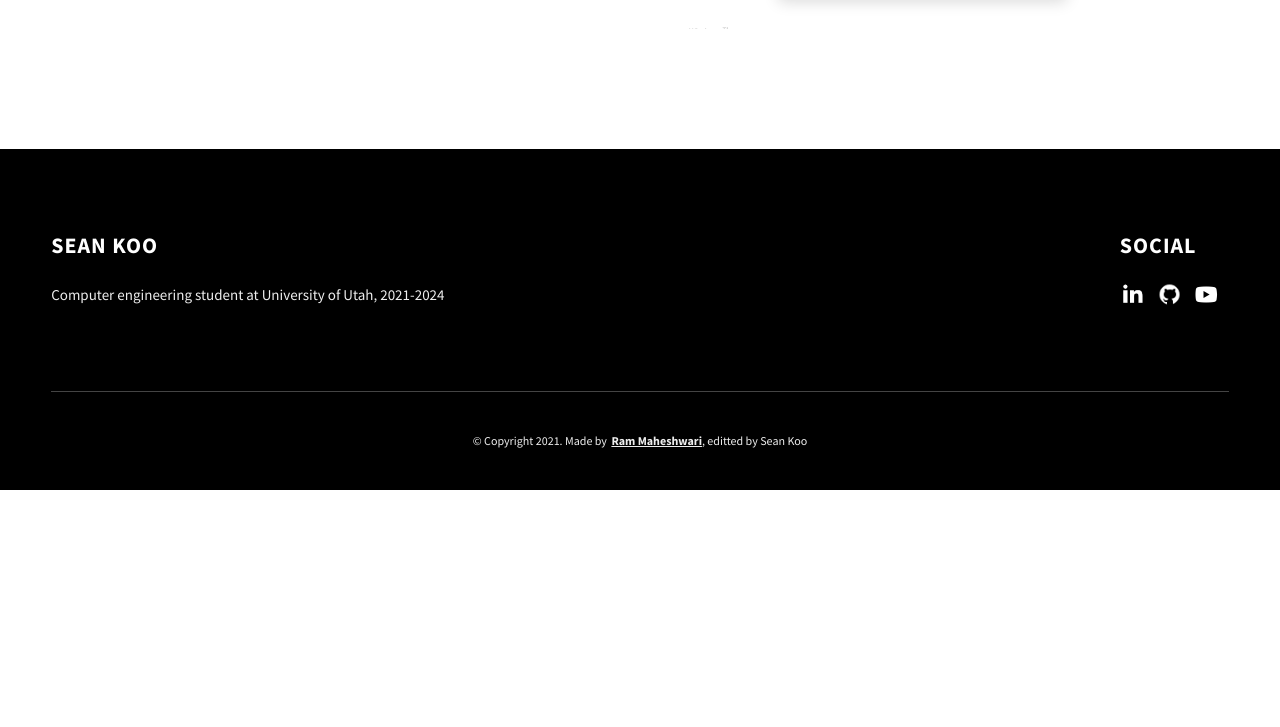
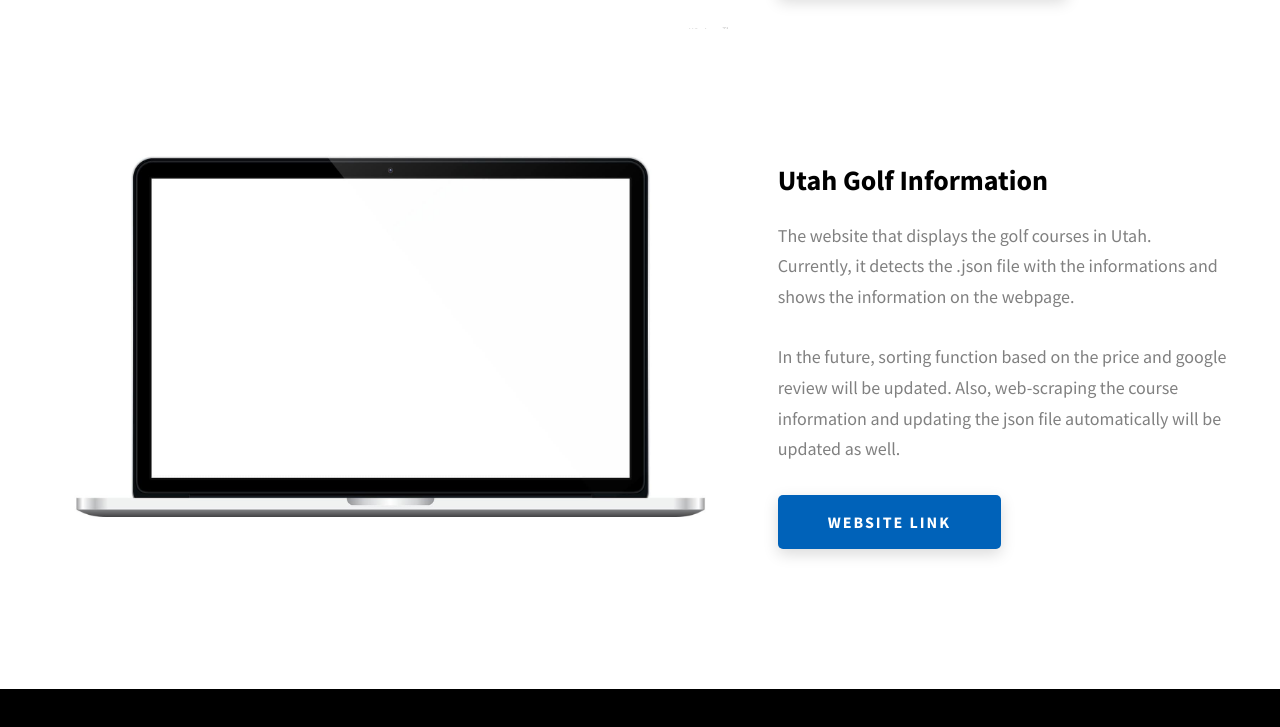
Before and after one commit to seankooo/Portfolio, a website: page index.html in a window 1280 px wide. Shown: the part 4998-5725 px from the top of the page. Before the commit the page ends 5488 px from the top, so only its background shows below. Drawn offline with Linux system fonts and the light colour scheme.

Commit message:
adding golf page

```diff
--- a/index.html
+++ b/index.html
@@ -402,7 +402,7 @@
             </div>
           </div>
 
-          <!-- <div class="projects__row">
+          <div class="projects__row">
             <div class="projects__row-img-cont">
               <img
                 src="./assets/jpeg/project-mockup-example.jpeg"
@@ -412,19 +412,18 @@
               />
             </div>
             <div class="projects__row-content">
-              <h3 class="projects__row-content-title">Online Tetris Game</h3>
-              <p class="projects__row-content-desc">
-                This project is to create a web-based Tetris game instructed from a JavaScript online course that I am subscribed to.
-              </p>
+              <h3 class="projects__row-content-title">Utah Golf Information </h3>
+              <p class="projects__row-content-desc">The website that displays the golf courses in Utah. Currently, it detects the .json file with the informations and shows the information on the webpage. <p class="projects__row-content-desc">In the future, sorting function based on the price and google review will be updated. Also, web-scraping the course information and updating the json file automatically will be updated as well.</p>  </p>
+
               <a
-                href="./project-2.html"
+                href="./golf.html"
                 class="btn btn--med btn--theme dynamicBgClr"
                 target="_blank"
-                >Game Link</a
+                >Website Link</a
               >
             </div>
           </div>
-         -->
+
 
           <!--
             <div class="projects__row">
```
